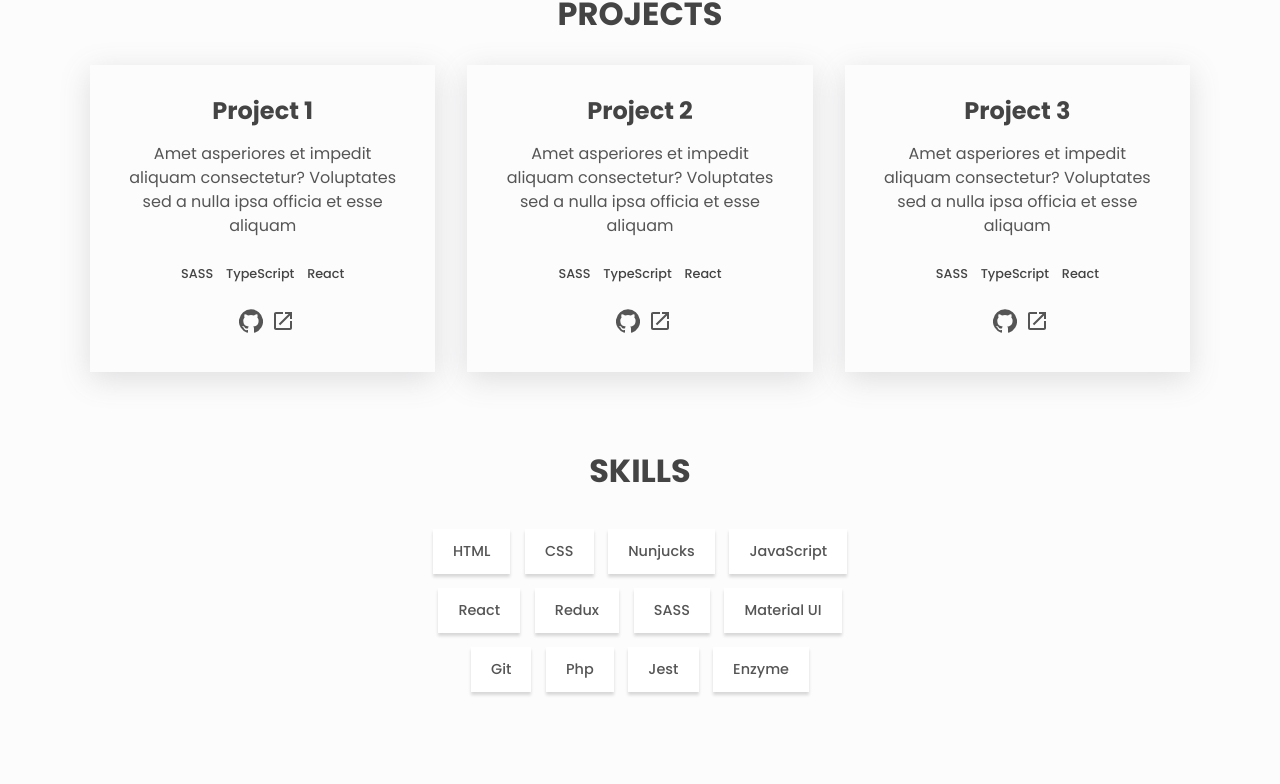
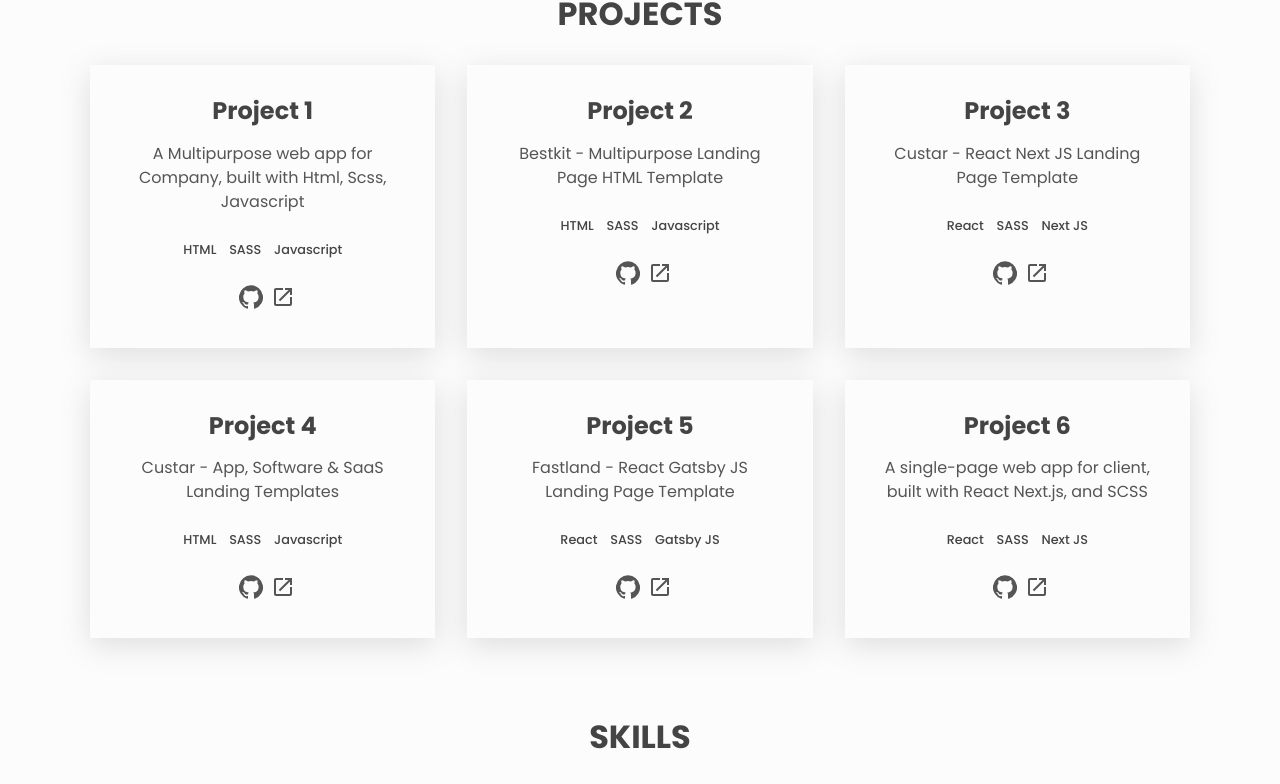
Before and after one commit to hridoypartho/v1, a React (Create React App) app: page / in a window 1280 px wide. Shown: the part 612-1396 px from the top of the page. Built offline with nearby package versions, Linux system fonts and the light colour scheme.

Commit message:
project add

```diff
--- a/public/index.html
+++ b/public/index.html
@@ -11,10 +11,9 @@
     <link rel="preconnect" href="https://fonts.gstatic.com" crossorigin>
     <link href="https://fonts.googleapis.com/css2?family=Poppins:wght@400;500;700&display=swap" rel="stylesheet">
     <title>Hridoy Partho</title>
-    <link rel="icon" type="image/x-icon" href="../favicon.ico">
+    <link rel="icon" type="image/x-icon" href="./favicon.ico">
   </head>
   <body>
-    <noscript>You need to enable JavaScript to run this app.</noscript>
     <div id="root"></div>
   </body>
 </html>
--- a/src/portfolio.js
+++ b/src/portfolio.js
@@ -23,26 +23,50 @@ const projects = [
   {
     name: 'Project 1',
     description:
-      'Amet asperiores et impedit aliquam consectetur? Voluptates sed a nulla ipsa officia et esse aliquam',
-    stack: ['SASS', 'TypeScript', 'React'],
+      'A Multipurpose web app for Company, built with Html, Scss, Javascript ',
+    stack: ['HTML', 'SASS', 'Javascript'],
     sourceCode: 'https://github.com',
-    livePreview: 'https://github.com',
+    livePreview: 'https://zakirsoft.com/',
   },
   {
     name: 'Project 2',
     description:
-      'Amet asperiores et impedit aliquam consectetur? Voluptates sed a nulla ipsa officia et esse aliquam',
-    stack: ['SASS', 'TypeScript', 'React'],
+      'Bestkit - Multipurpose Landing Page HTML Template',
+      stack: ['HTML', 'SASS', 'Javascript'],
     sourceCode: 'https://github.com',
-    livePreview: 'https://github.com',
+    livePreview: 'https://bestkit.netlify.app/',
   },
   {
     name: 'Project 3',
     description:
-      'Amet asperiores et impedit aliquam consectetur? Voluptates sed a nulla ipsa officia et esse aliquam',
-    stack: ['SASS', 'TypeScript', 'React'],
+      'Custar - React Next JS Landing Page Template',
+      stack: ['React', 'SASS', 'Next JS'],
     sourceCode: 'https://github.com',
-    livePreview: 'https://github.com',
+    livePreview: 'https://custar-next.netlify.app/',
+  },
+  {
+    name: 'Project 4',
+    description:
+      'Custar - App, Software & SaaS Landing Templates',
+      stack: ['HTML', 'SASS', 'Javascript'],
+    sourceCode: 'https://github.com',
+    livePreview: 'https://finestdevs.com/demos/custar-html',
+  },
+  {
+    name: 'Project 5',
+    description:
+      'Fastland - React Gatsby JS Landing Page Template',
+      stack: ['React', 'SASS', 'Gatsby JS'],
+    sourceCode: 'https://github.com',
+    livePreview: 'https://fastland-gatsby.netlify.app/',
+  },
+  {
+    name: 'Project 6',
+    description:
+      'A single-page web app for client, built with React Next.js, and SCSS',
+      stack: ['React', 'SASS', 'Next JS'],
+    sourceCode: 'https://github.com',
+    livePreview: 'https://bouldbound.netlify.app/',
   },
 ]
 
```
Also changed, not shown: 1 other file (tests, documents, lock files or other folders).
